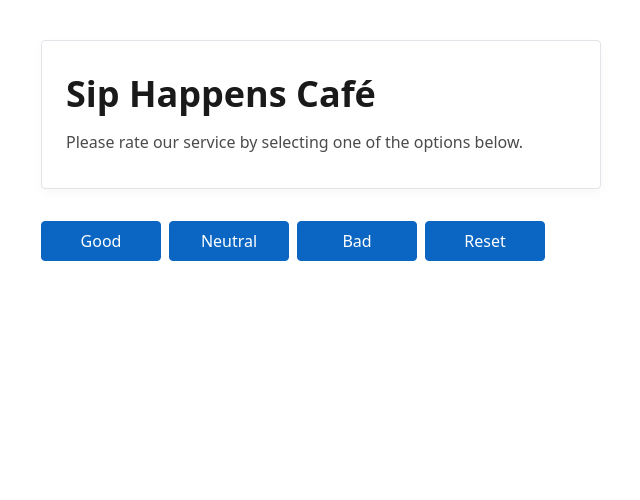
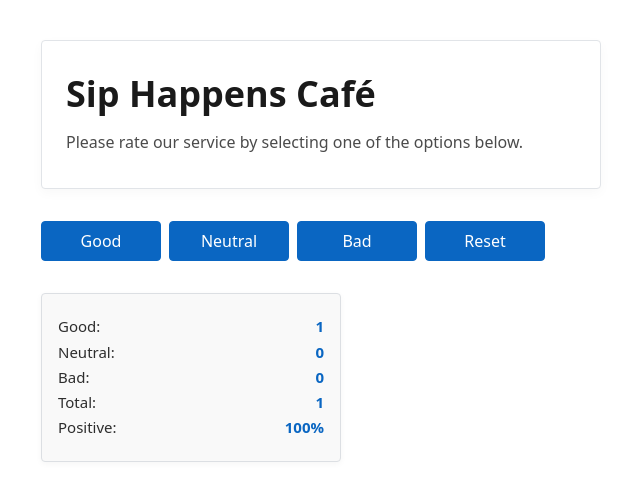
Before and after one commit to DimaM83/02-react-cafe, a React (Vite) app: page / in a window 1280 px wide. Both pictures are taken after a click on the button "Good". Shown: the top 500 px of the page, without its empty margins (319-959 px from the left). Built offline with nearby package versions, Linux system fonts and the light colour scheme.

Commit message:
Homework-2 Cafe

```diff
--- a/src/components/App/App.tsx
+++ b/src/components/App/App.tsx
@@ -1,7 +1,9 @@
-import React, { useState } from 'react';
+import { useState } from 'react';
 import styles from './App.module.css';
 import CafeInfo from '../CafeInfo/CafeInfo';
 import VoteOptions from '../VoteOptions/VoteOptions';
+import VoteStats from '../VoteStats/VoteStats';
+import Notification from '../Notification/Notification';
 import type { Votes, VoteType } from '../../types/votes';
 
 export default function App() {
@@ -22,10 +24,28 @@
         setVotes({ good: 0, neutral: 0, bad: 0 });
     };
 
+    const totalVotes = votes.good + votes.neutral + votes.bad;
+    const positiveRate = totalVotes === 0 ? 0 : Math.round((votes.good / totalVotes) * 100);
+
     return (
         <div className={styles.app}>
             <CafeInfo />
-            <VoteOptions onVote={handleVote} onReset={resetVotes} canReset={true} />
+            <VoteOptions
+                onVote={handleVote}
+                onReset={resetVotes}
+                canReset={totalVotes > 0}
+            />
+
+            {totalVotes > 0 ? (
+                <VoteStats
+                    votes={votes}
+                    totalVotes={totalVotes}
+                    positiveRate={positiveRate}
+                />
+            ) : (
+                <Notification />
+            )}
+
         </div>
-    );
+    )
 }
--- a/src/components/Notification/Notification.module.css
+++ b/src/components/Notification/Notification.module.css
@@ -0,0 +1,11 @@
+.message {
+    margin: 0;
+    background-color: #f1f3f5;
+    color: #2d2d2d;
+    border: 1px solid #d3d6da;
+    border-radius: 4px;
+    padding: 20px 24px;
+    font-size: 16px;
+    max-width: 400px;
+    box-shadow: 0 1px 4px rgba(0, 0, 0, 0.02);
+}
--- a/src/components/Notification/Notification.tsx
+++ b/src/components/Notification/Notification.tsx
@@ -0,0 +1,7 @@
+import styles from './Notification.module.css';
+
+export default function Notification() {
+    return (
+        <p className={styles.message}>No feedback yet</p>
+    );
+}
--- a/src/components/VoteStats/VoteStats.module.css
+++ b/src/components/VoteStats/VoteStats.module.css
@@ -0,0 +1,21 @@
+.container {
+    background-color: #f9f9f9;
+    border: 1px solid #dcdfe3;
+    border-radius: 4px;
+    padding: 16px;
+    max-width: 300px;
+    box-shadow: 0 2px 6px rgba(0, 0, 0, 0.04);
+}
+
+.stat {
+    font-size: 15px;
+    color: #2d2d2d;
+    margin: 8px 0;
+    display: flex;
+    justify-content: space-between;
+}
+
+.stat strong {
+    font-weight: 600;
+    color: #0a66c2;
+}
--- a/src/components/VoteStats/VoteStats.tsx
+++ b/src/components/VoteStats/VoteStats.tsx
@@ -0,0 +1,34 @@
+import styles from './VoteStats.module.css';
+import type { Votes } from '../../types/votes';
+
+interface VoteStatsProps {
+    votes: Votes;
+    totalVotes: number;
+    positiveRate: number;
+}
+
+export default function VoteStats({
+    votes,
+    totalVotes,
+    positiveRate,
+}: VoteStatsProps) {
+    return (
+        <div className={styles.container}>
+            <p className={styles.stat}>
+                Good: <strong>{votes.good}</strong>
+            </p>
+            <p className={styles.stat}>
+                Neutral: <strong>{votes.neutral}</strong>
+            </p>
+            <p className={styles.stat}>
+                Bad: <strong>{votes.bad}</strong>
+            </p>
+            <p className={styles.stat}>
+                Total: <strong>{totalVotes}</strong>
+            </p>
+            <p className={styles.stat}>
+                Positive: <strong>{positiveRate}%</strong>
+            </p>
+        </div>
+    );
+}
```
